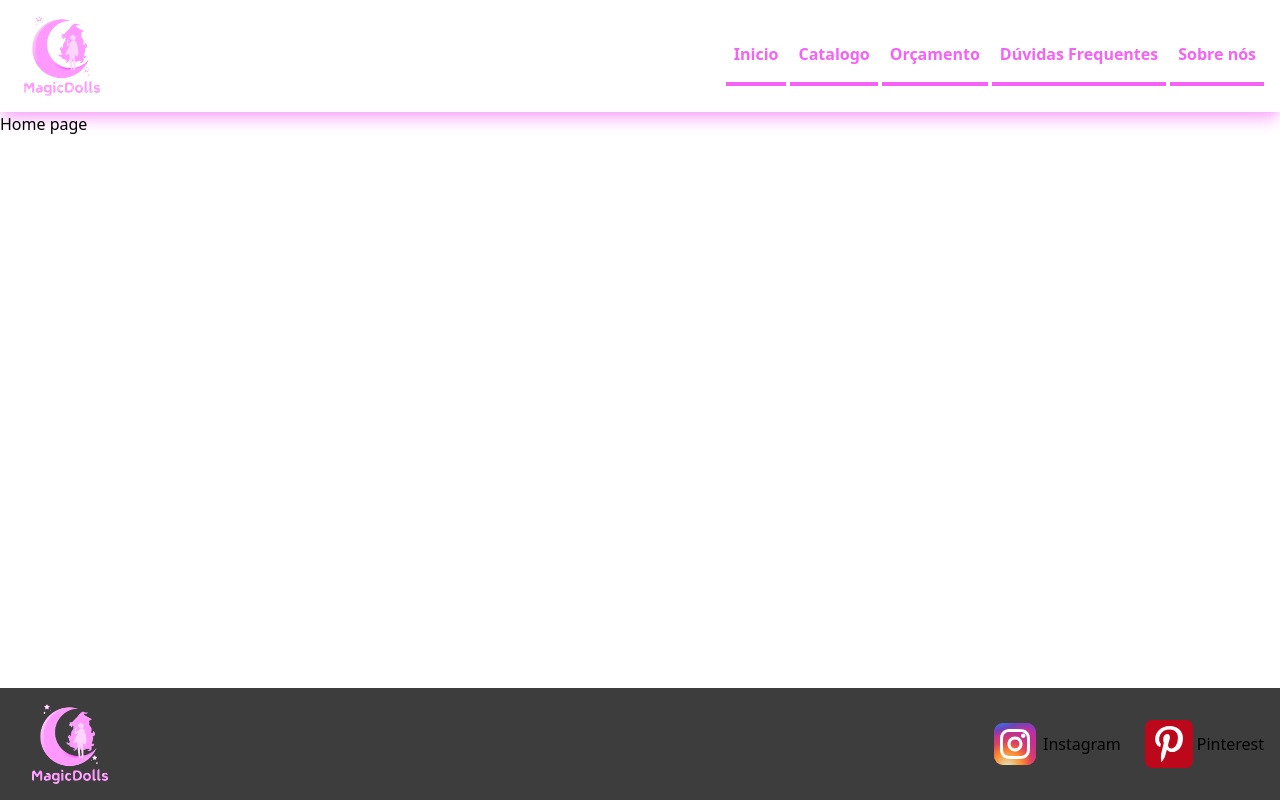
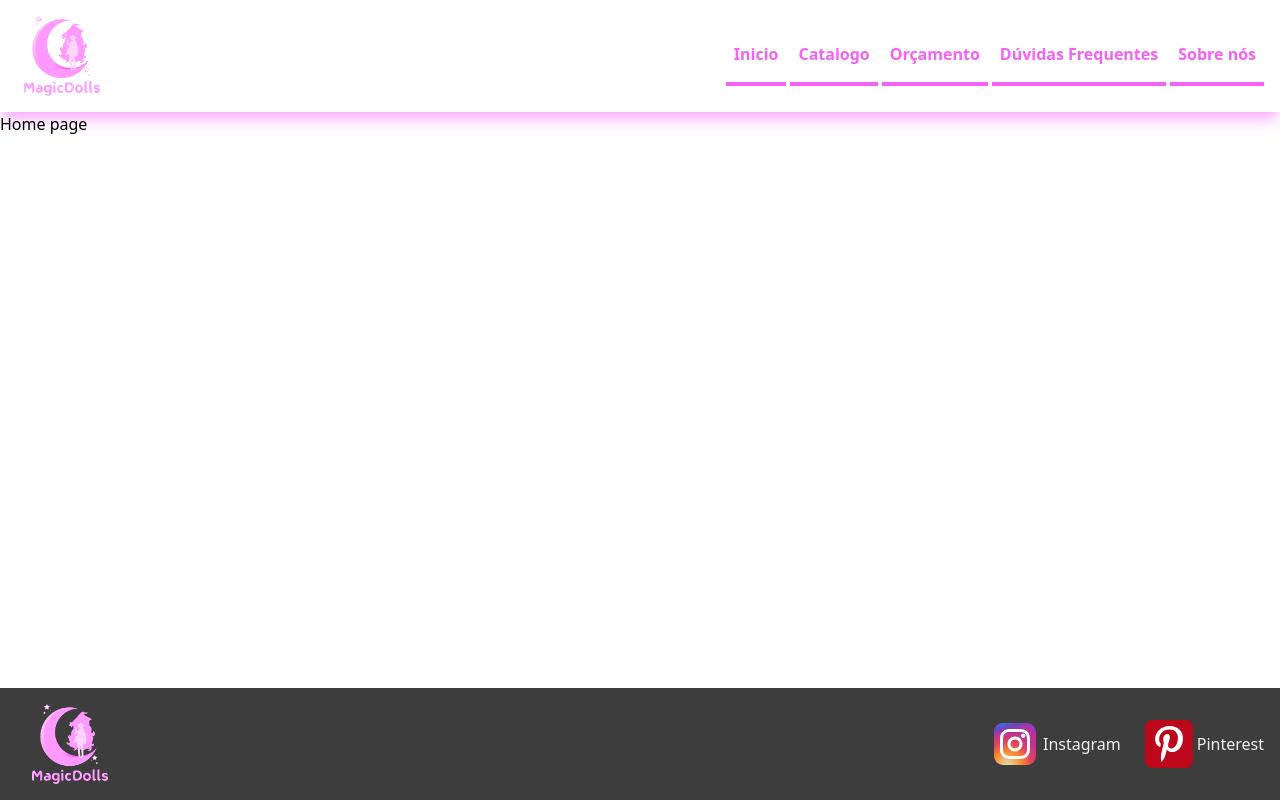
Before and after one commit to AlessandroSampaio/MagicDolls, a React (Vite) app: page / in a window 1280 px wide. Built offline with nearby package versions, Linux system fonts and the light colour scheme.

Commit message:
Ajuste nas cores do rodape

```diff
--- a/src/components/Footer/index.tsx
+++ b/src/components/Footer/index.tsx
@@ -16,14 +16,14 @@ export function Footer() {
           className='flex align-middle items-center gap-1 text-gray-100'
         >
           <img src={instagram} alt='instagram' className='size-12' />
-          <p className='mobile:hidden '>Instagram</p>
+          <p className='mobile:hidden text-white-100'>Instagram</p>
         </a>
         <a
           href="https://pin.it/5RFfkXi"
           className='flex align-middle items-center gap-1 text-gray-100'
         >
           <img src={pinterest} alt='pinterest' className='size-12' />
-          <p className='mobile:hidden'>Pinterest</p>
+          <p className='mobile:hidden text-white-100'>Pinterest</p>
         </a>
       </div>
     </div>
```
